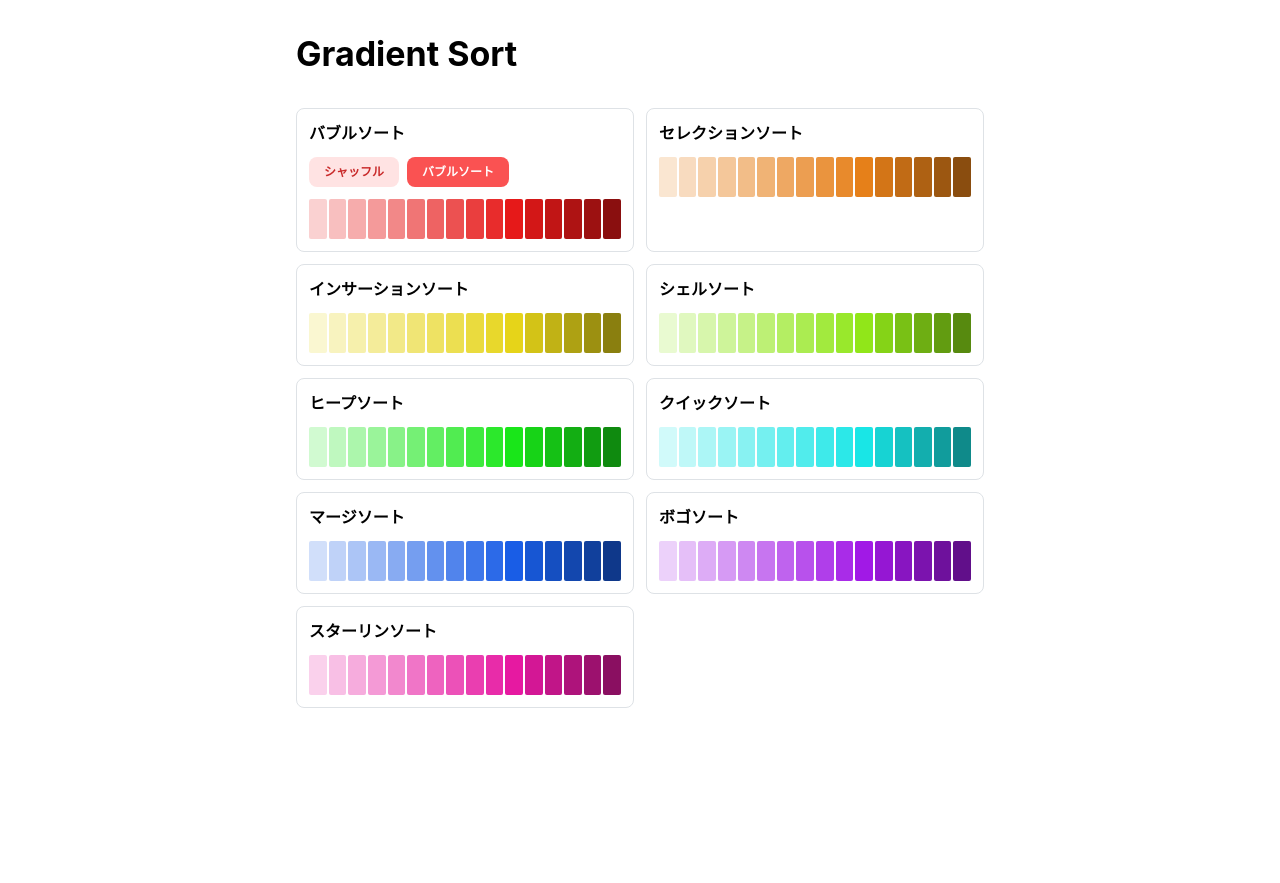
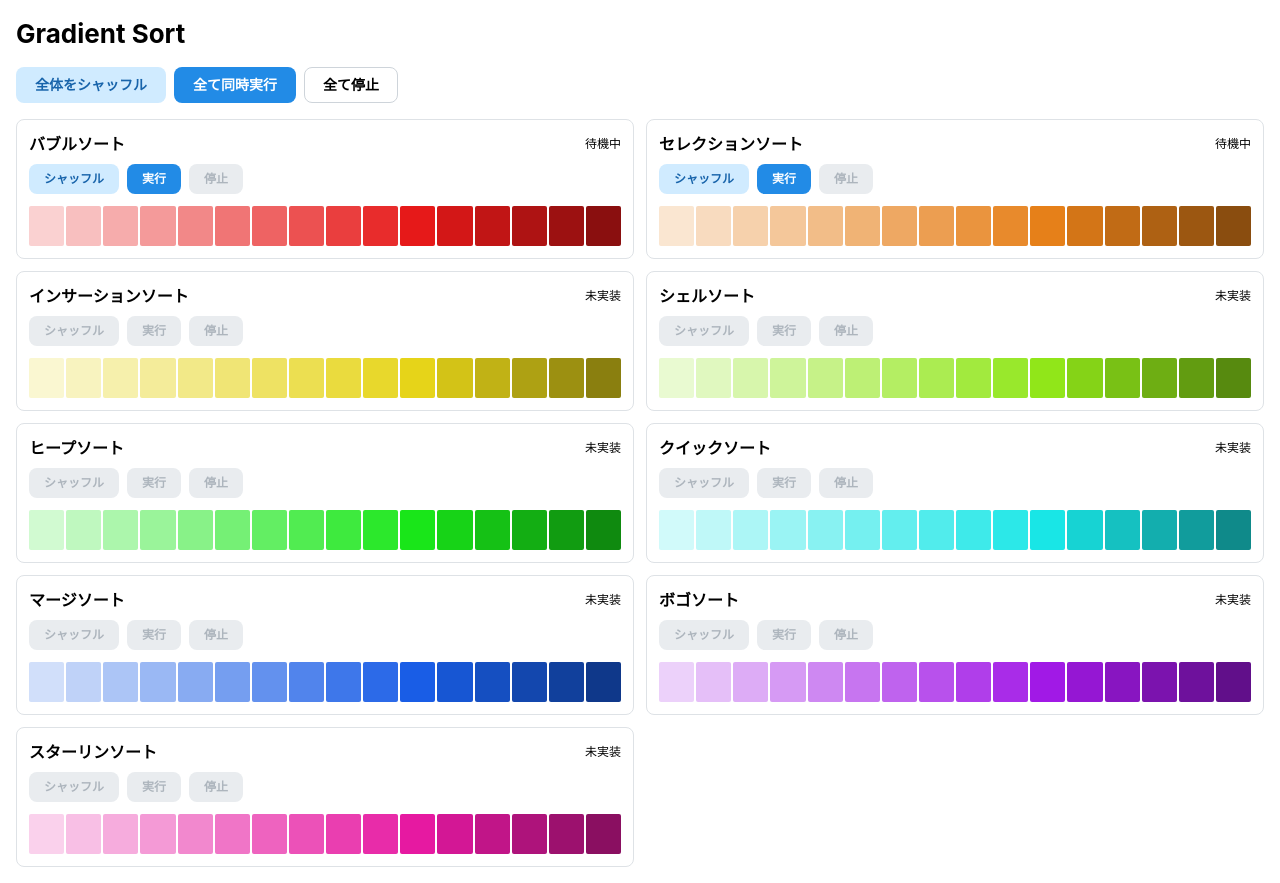
Before and after one commit to tdtiger/gradient-sort, a React (Vite) app: page / in a window 1280 px wide. Before the commit the page ends 800 px from the top, so only its background shows below. Built offline with nearby package versions, Linux system fonts and the light colour scheme.

Commit message:
設計の見直し　初期化、実行などを共通化

```diff
--- a/src/App.tsx
+++ b/src/App.tsx
@@ -1,105 +1,49 @@
 import { useState } from 'react';
 import {
-  Button, Container, MantineProvider, SimpleGrid, Stack, Text, Title
+  Button, Container, MantineProvider, SimpleGrid, Stack, Title
 } from '@mantine/core';
 import '@mantine/core/styles.css';
 
+import { algorithms } from './algorithms';
 import { sortLanes } from './data/sortLanes';
 import SortPanel from './components/sortPanel';
-import { bubbleSort } from './algorithms/bubbleSort';
-import { selectionSort } from './algorithms/selectionSort';
-import { shuffle } from './utils/shuffle';
+import { useSortRace } from './hooks/useSortRace';
 
 // 90から30まで4ずつ小さくなっていくの数列を生成
 const lightnessValues: number[] = Array.from({length: 16}, (_, index) => 90 - (60 * index) / 15);
 
 export default function App() {
-  const [bubbleValues, setBubbleValues] = useState<number[]>(lightnessValues);
-  const [selectionValues, setSelectionValues] = useState<number[]>(lightnessValues);
-  const [isSorting, setIsSorting] = useState(false);
-
-  function shuffleBubble(){
-    if(isSorting){
-      return;
-    }
-
-    setBubbleValues(shuffle(bubbleValues));
-  }
-
-  async function runBubbleSort(){
-    if(isSorting){
-      return;
-    }
-
-    setIsSorting(true);
-
-    try{
-      for(const values of bubbleSort(bubbleValues)){
-        setBubbleValues(values);
-
-        await new Promise<void>((resolve) => {
-          setTimeout(resolve, 100);
-        });
-      }
-    }
-    finally{
-      setIsSorting(false);
-    }
-  }
-
-  function shuffleSelection(){
-    if(isSorting){
-      return;
-    }
-
-    setSelectionValues(shuffle(selectionValues));
-  }
-
-  async function runSelectionSort(){
-    if(isSorting){
-      return;
-    }
-
-    setIsSorting(true);
-
-    try{
-      for(const values of selectionSort(selectionValues)){
-        setSelectionValues(values);
-
-        await new Promise<void>((resolve) => {
-          setTimeout(resolve, 100);
-        });
-      }
-    }
-    finally{
-      setIsSorting(false);
-    }
-  }
+  const {
+    states, run, stop, shuffleOne, runAll, stopAll, shuffleAll
+  } = useSortRace(lightnessValues);
 
   return (
-    <MantineProvider defaultColorScheme = 'light'>
-      <Container size = "sm" py = "xl">
-        <Stack gap = 'xl'>
-          <Title order = {1}>Gradient Sort</Title>
+    <MantineProvider defaultColorScheme = "light">
+      <Container fluid py = "md">
+        <Stack gap = "md">
+          <Title order = {1} size = "h2">Gradient Sort</Title>
+
+          <div style = {{display: 'flex', flexWrap: 'wrap', gap: 8}}>
+            <Button variant = "light" onClick = {shuffleAll}>
+              全体をシャッフル
+            </Button>
+
+            <Button onClick = {runAll}>
+              全て同時実行
+            </Button>
+
+            <Button variant = "default" onClick = {stopAll}>
+              全て停止
+            </Button>
+          </div>
 
           <SimpleGrid cols = {{base: 1, sm: 2}} spacing = "sm">
             {sortLanes.map((lane) => (
               <SortPanel
-                key = {lane.id} lane = {lane}
-                values = {lane.id === 'bubble' ? bubbleValues : lightnessValues}
-              >
-                {lane.id === 'bubble' && (
-                  <div style = {{display: 'flex', gap: 8, marginBottom: 12}}>
-                    <Button size = "xs" variant = "light" color = "red" onClick = {shuffleBubble} disabled = {isSorting}>
-                      シャッフル
-                    </Button>
-
-                    <Button size = "xs" color = "red" onClick = {runBubbleSort} disabled = {isSorting}>
-                      {isSorting ? 'ソート中' : 'バブルソート'}
-                    </Button>
-                  </div>
-                )}
-              </SortPanel>
+                key = {lane.id} lane = {lane} values = {states[lane.id].values}
+                status = {states[lane.id].status} canRun = {algorithms[lane.id] !== undefined}
+                onRun = {() => run(lane.id)} onStop = {() => stop(lane.id)} onShuffle = {() => shuffleOne(lane.id)}
+              />
             ))}
           </SimpleGrid>
         </Stack>
--- /dev/null
+++ b/src/algorithms/index.ts
@@ -0,0 +1,8 @@
+import { bubbleSort } from "./bubbleSort";
+import { selectionSort } from "./selectionSort";
+import type { SortAlgorithm, SortId } from '../types/sort';
+
+export const algorithms: Partial<Record<SortId, SortAlgorithm>> = {
+    bubble: bubbleSort,
+    selection: selectionSort
+};
--- a/src/components/sortPanel.tsx
+++ b/src/components/sortPanel.tsx
@@ -1,21 +1,54 @@
-import type { ReactNode } from 'react';
-import { Title } from '@mantine/core';
+import { Button, Title } from '@mantine/core';
 import type { SortLane } from '../data/sortLanes';
+import type { SortStatus } from '../types/sort';
 
 type SortPanelProps = {
     lane: SortLane;
     values: number[];
-    children?: ReactNode;
+    status: SortStatus;
+    canRun: boolean;
+    onRun: () => void;
+    onStop: () => void;
+    onShuffle: () => void;
 };
 
-export default function SortPanel({lane, values, children}: SortPanelProps){
+const statusLabels: Record<SortStatus, string> = {
+    idle: '待機中', running: '実行中', done: '完了', stopped: '停止', error:'エラー'
+}
+
+export default function SortPanel({lane, values, status, canRun, onRun, onStop, onShuffle}: SortPanelProps){
+    const isRunning = (status === 'running');
+
     return(
         <section style = {{minWidth: 0, padding: 12, border: '1px solid #dee2e6', borderRadius: 8}}>
-            <Title order = {2} size = "h5" mb = "sm">
-                {lane.name}
-            </Title>
+            <div style = {{
+                display: 'flex', justifyContent: 'space-between', alignItems: 'center',
+                gap: 8, marginBottom: 8
+            }}>
+                <Title order = {2} size = "h5">
+                    {lane.name}
+                </Title>
 
-            {children}
+                <span style = {{fontSize: 12}}>
+                    {canRun ? statusLabels[status] : '未実装'}
+                </span>
+            </div>
+
+            <div style = {{
+                display: 'flex', flexWrap: 'wrap', gap: 8, marginBottom: 12
+            }}>
+                <Button size = "xs" variant = "light" onClick = {onShuffle} disabled = {!canRun || isRunning}>
+                    シャッフル
+                </Button>
+
+                <Button size = "xs" onClick = {onRun} disabled = {!canRun || isRunning}>
+                    実行
+                </Button>
+
+                <Button size = "xs" variant = "default" onClick = {onStop} disabled = {!isRunning}>
+                    停止
+                </Button>
+            </div>
 
             <div style = {{display: 'flex', gap: 2}}>
                 {values.map((lightness) => (
--- a/src/data/sortLanes.ts
+++ b/src/data/sortLanes.ts
@@ -1,6 +1,8 @@
+import type { SortId } from "../types/sort";
+
 // 各ソート区画を取り扱うための型
 export type SortLane = {
-    id: string;
+    id: SortId;
     name: string;
     hue: number;
 };
--- /dev/null
+++ b/src/hooks/useSortRace.ts
@@ -0,0 +1,164 @@
+import { useCallback, useEffect, useRef, useState } from "react";
+
+import { algorithms } from "../algorithms";
+import { sortLanes } from "../data/sortLanes";
+import { shuffle } from "../utils/shuffle";
+import type { SortAlgorithm, SortId, SortStates } from "../types/sort";
+
+type SortIterator = ReturnType<SortAlgorithm>;
+
+// 全てのソート手法領域に、同じ並びの配列を提供
+function createStates(input: readonly number[]): SortStates{
+    return Object.fromEntries(
+        sortLanes.map((lane) => [
+            lane.id, {values: [...input], status: 'idle'}
+        ])
+    ) as SortStates;
+}
+
+export function useSortRace(initialValues: readonly number[]){
+    const [states, setStates] = useState<SortStates>(
+        () => createStates(initialValues)
+    );
+
+    // タイマーや関数から最新状態を参照するための参照
+    const statesRef = useRef(states);
+
+    // 一括実行時に渡す共通の初期配置への参照
+    const sharedInputRef = useRef([...initialValues]);
+
+    const iteratorsRef = useRef<Partial<Record<SortId, SortIterator>>>({});
+
+    const publish = useCallback((next: SortStates) => {
+        statesRef.current = next;
+        setStates(next);
+    }, []);
+
+    useEffect(() => {
+        const timer = window.setInterval(() => {
+            const next = { ...statesRef.current };
+            let changed = false;
+
+            for(const lane of sortLanes){
+                const iterator = iteratorsRef.current[lane.id];
+                if(!iterator){
+                    continue;
+                }
+
+                changed = true;
+
+                try{
+                    const step = iterator.next();
+
+                    if(step.done === true){
+                        delete iteratorsRef.current[lane.id];
+
+                        next[lane.id] = { ...next[lane.id], status: 'done'};
+                    }
+                    else{
+                        next[lane.id] = { values: step.value, status: 'running'};
+                    }
+                }
+                catch(error){
+                    delete iteratorsRef.current[lane.id];
+                    next[lane.id] = { ...next[lane.id], status: 'error'};
+                    console.error(`${lane.id}の実行に失敗`, error);
+                }
+            }
+
+            if(changed){
+                publish(next);
+            }
+        }, 100);
+
+        return () => {
+            window.clearInterval(timer);
+            iteratorsRef.current = {};
+        };
+    }, [publish]);
+
+    function run(id:SortId){
+        const algorithm = algorithms[id];
+        if(!algorithm || iteratorsRef.current[id]){
+            return;
+        }
+
+        const current = statesRef.current;
+
+        iteratorsRef.current[id] = algorithm(current[id].values);
+
+        publish({
+            ...current, [id]: { ...current[id], status: 'running'}
+        });
+    }
+
+    function stop(id: SortId){
+        if(!iteratorsRef.current[id]){
+            return;
+        }
+
+        delete iteratorsRef.current[id];
+
+        const current = statesRef.current;
+
+        publish({
+            ...current, [id]: {...current[id], states: 'stopped'}
+        });
+    }
+
+    function shuffleOne(id: SortId){
+        delete iteratorsRef.current[id];
+
+        const current = statesRef.current;
+
+        publish({
+            ...current, [id]: {values: shuffle(current[id].values), status: 'idle'}
+        });
+    }
+
+    function runAll(){
+        iteratorsRef.current = {};
+
+        const next = createStates(sharedInputRef.current);
+
+        for(const lane of sortLanes){
+            const algorithm = algorithms[lane.id];
+            if(!algorithm){
+                continue;
+            }
+
+            iteratorsRef.current[lane.id] = algorithm(next[lane.id].values);
+
+            next[lane.id].status = 'running';
+        }
+
+        publish(next);
+    }
+
+    function stopAll(){
+        iteratorsRef.current = {};
+
+        const next = {...statesRef.current};
+
+        for(const lane of sortLanes){
+            if(next[lane.id].status === 'running'){
+                next[lane.id] = {...next[lane.id], status: 'stopped'};
+            }
+        }
+
+        publish(next);
+    }
+
+    function shuffleAll(){
+        iteratorsRef.current = {};
+
+        sharedInputRef.current = shuffle(sharedInputRef.current);
+
+        publish(createStates(sharedInputRef.current));
+    }
+
+    return{
+        states, run, stop, shuffleOne,
+        runAll, stopAll, shuffleAll
+    };
+}
--- /dev/null
+++ b/src/types/sort.ts
@@ -0,0 +1,27 @@
+export type SortId =
+    | 'bubble'
+    | 'selection'
+    | 'insertion'
+    | 'shell'
+    | 'heap'
+    | 'quick'
+    | 'merge'
+    | 'bogo'
+    | 'stalin';
+
+export type SortAlgorithm = (input: readonly number[])
+    => Generator<number[], void, unknown>;
+
+export type SortStatus =
+    | 'idle'
+    | 'running'
+    | 'done'
+    | 'stopped'
+    | 'error';
+
+export type SortState = {
+    values: number[];
+    status: SortStatus;
+};
+
+export type SortStates = Record<SortId, SortState>;
```
